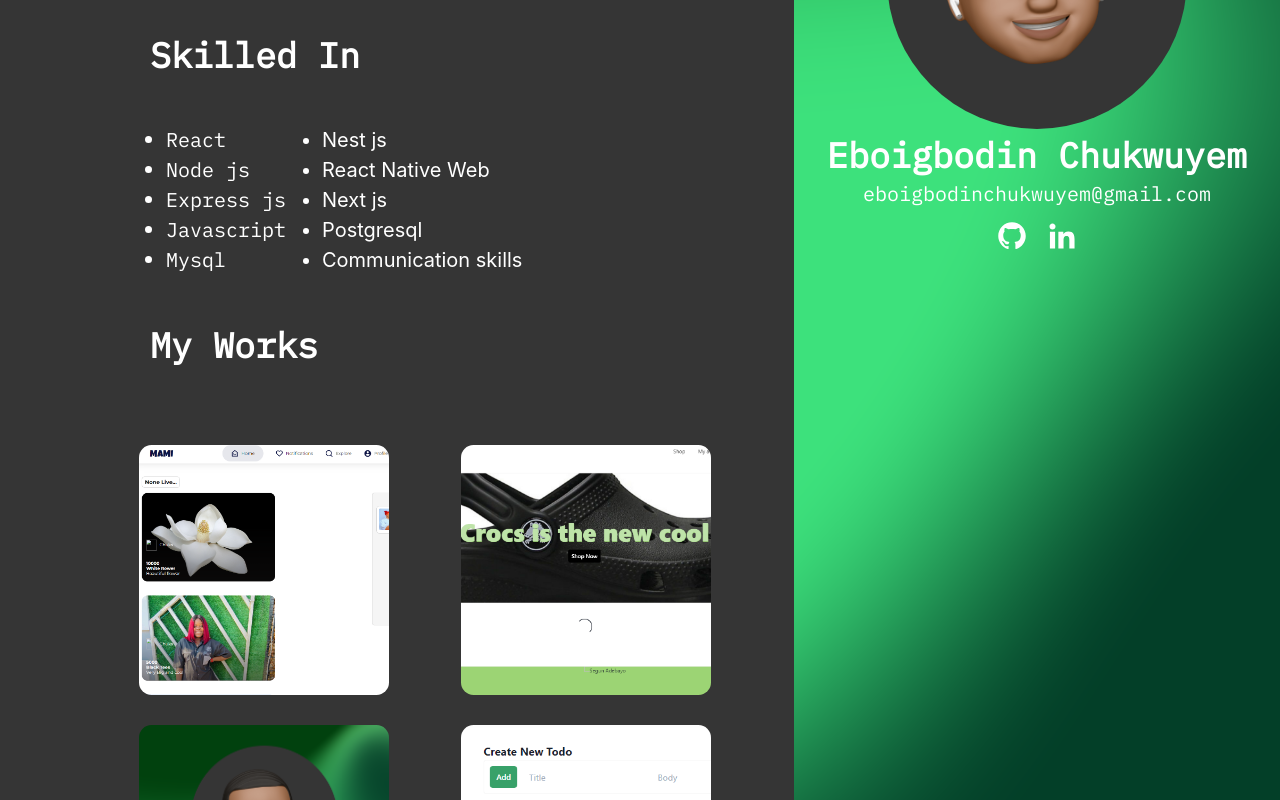
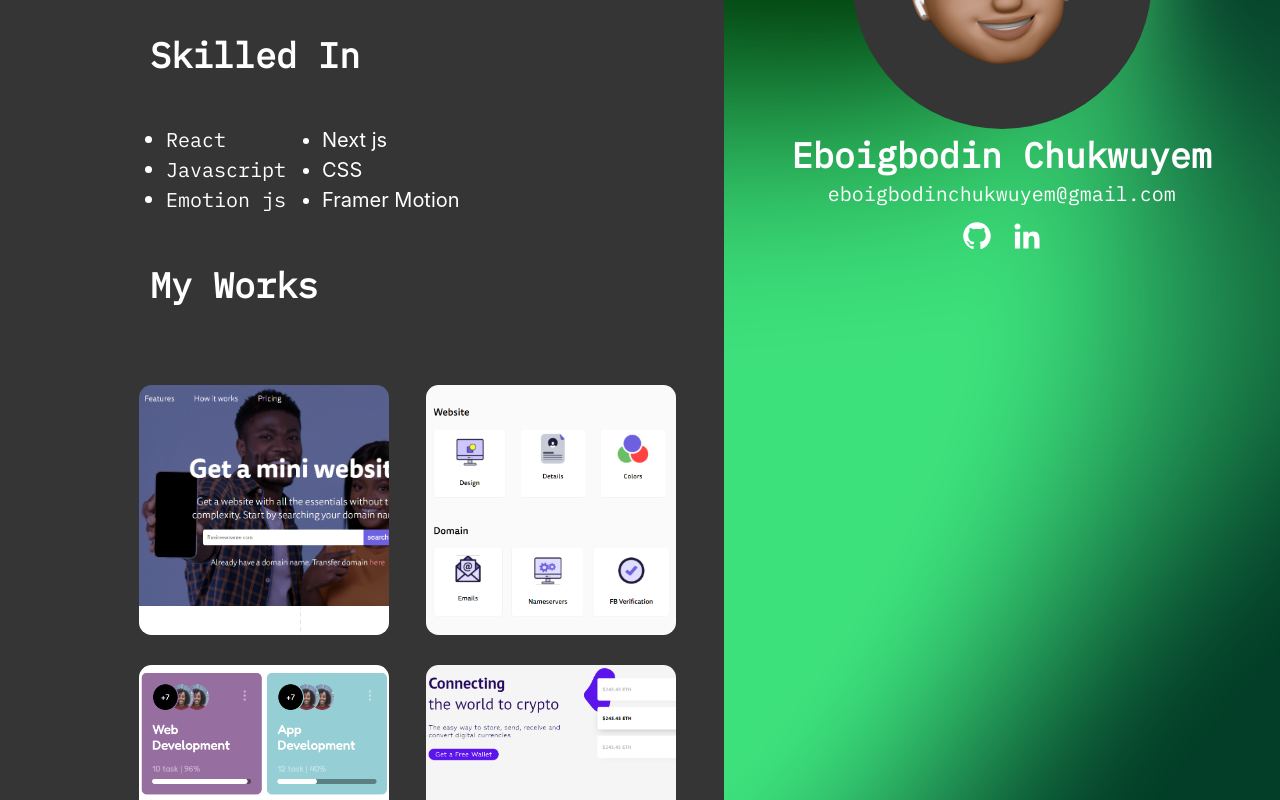
Before and after one commit to chukwuyem11/personal_website, a Next.js app: page / in a window 1280 px wide. Shown: the part 360-1160 px from the top of the page. Built offline with nearby package versions, Linux system fonts and the light colour scheme.

Commit message:
first commit

```diff
--- a/pages/home.js
+++ b/components/home.js
@@ -15,22 +15,46 @@
     const Works = [
       {
         id: 1,
+        image:"past15",
+        link: "https://min-website-roan.vercel.app/"
+
+      },
+      {
+        id: 2,
+        image:"past14",
+        link: "https://min-website-roan.vercel.app/dashboard"
+
+      },
+      {
+        id: 3,
+        image:"past12",
+        link: "https://chaaart.vercel.app/"
+
+      },
+      {
+        id: 4,
+        image:"past13",
+        link: "https://landing2-henna.vercel.app/"
+
+      },
+      {
+        id: 5,
         image:"mami",
         link: "https://mamihq.herokuapp.com"
 
       },
     {
-      id: 2,
+      id: 6,
       image:"crocs",
       link: "https://github.com/chukwuyem11/crocs-commerce"
 
     },
-    {id: 3,
+    {id: 7,
       image:"past7",
       link: "https://github.com/chukwuyem11/personal_website"
 
     },
-    {id: 4,
+    {id: 8,
       image:"past8",
       link: "https://github.com/chukwuyem11/simple-todo"
 
@@ -43,7 +67,7 @@
             <Center>
 
         <Box ><Text color="#ffffff" fontSize={["25px","30px", "35px" ]} fontWeight="900" lineHeight={["30px", "35px", "40px"]} mt="50px" textAlign={["left","center", "left"]} fontFamily="IBM Plex Mono">Hello,</Text><Text color="#ffffff" fontSize={["25px","30px", "35px" ]} fontWeight="900" lineHeight={["30px", "35px", "40px"]} textAlign={["left","center", "left"]} fontFamily="IBM Plex Mono"> I'm Eboigbodin Chukwuyem</Text>
-        <Box w={["","","80%"]}><Text fontSize={["16px","18px", "20px" ]} color="#ffffff" mt="50px" mb="50px" textAlign={["left","center", "left"]} fontFamily="IBM Plex Mono">I design platforms and help solve problems with my skills on the web, and yes, I love it, it's fun.</Text></Box>
+        <Box w={["","","80%"]}><Text fontSize={["16px","18px", "20px" ]} color="#ffffff" mt="50px" mb="50px" textAlign={["left","center", "left"]} fontFamily="IBM Plex Mono">I build and design beautiful and interactive  experiences for the web for fun.</Text></Box>
 
         <Box display={["block", "none", "block"]}>
           <Text color="#ffffff" fontSize={["25px","30px", "35px" ]} fontWeight="900" lineHeight={["25px", "35px", "40px"]} fontFamily="IBM Plex Mono" textAlign={["left","center", "left"]}>Skilled In</Text>
@@ -53,22 +77,19 @@
 
           <UnorderedList>
   <ListItem fontSize={["16px","18px", "20px" ]} color="#ffffff">React</ListItem>
-  <ListItem fontSize={["16px","18px", "20px" ]} color="#ffffff">Node js</ListItem>
-  <ListItem fontSize={["16px","18px", "20px" ]} color="#ffffff">Express js</ListItem>
+
   <ListItem fontSize={["16px","18px", "20px" ]} color="#ffffff">Javascript</ListItem>
-  <ListItem fontSize={["16px","18px", "20px" ]} color="#ffffff">Mysql</ListItem>
-
+  <ListItem fontSize={["16px","18px", "20px" ]} color="#ffffff">Emotion js</ListItem>
 
 </UnorderedList>
 </Box>
 <Box>
           <UnorderedList>
-          <ListItem fontSize={["16px","18px", "20px" ]} color="#ffffff">Nest js</ListItem>
-  <ListItem fontSize={["16px","18px", "20px" ]} color="#ffffff">React Native Web</ListItem>
+
+
   <ListItem fontSize={["16px","18px", "20px" ]} color="#ffffff">Next js</ListItem>
-  <ListItem fontSize={["16px","18px", "20px" ]} color="#ffffff">Postgresql</ListItem>
-  <ListItem fontSize={["16px","18px", "20px" ]} color="#ffffff">Communication skills</ListItem>
-
+  <ListItem fontSize={["16px","18px", "20px" ]} color="#ffffff">CSS</ListItem>
+  <ListItem fontSize={["16px","18px", "20px" ]} color="#ffffff">Framer Motion</ListItem>
 </UnorderedList>
 </Box>
 
--- a/pages/a.js
+++ /dev/null
@@ -1 +0,0 @@
-export default () => <div>a</div>
--- a/pages/b.js
+++ /dev/null
@@ -1 +0,0 @@
-export default () => <div>b</div>
--- a/pages/index.js
+++ b/pages/index.js
@@ -1,3 +1,3 @@
-import Home from "./home"
+import Home from "../components/home"
 
 export default Home
```
Also changed, not shown: components/nav.js (renamed from pages/nav.js).
